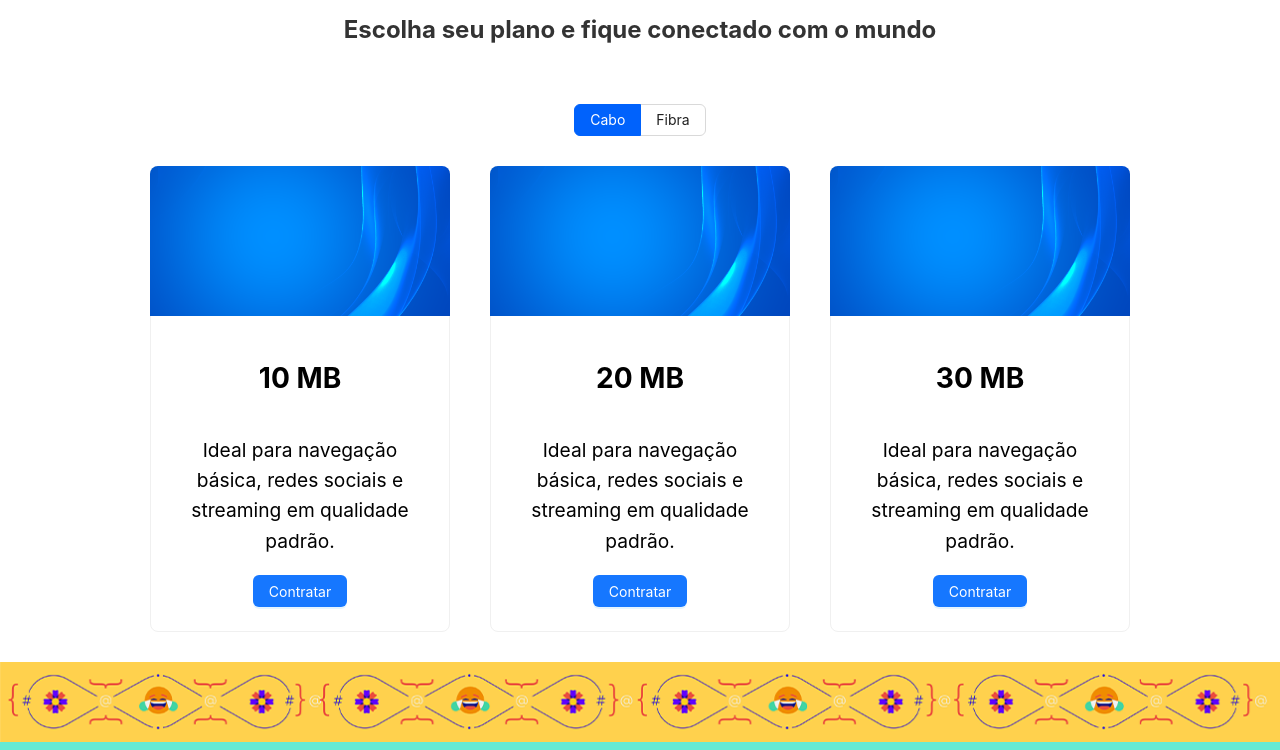
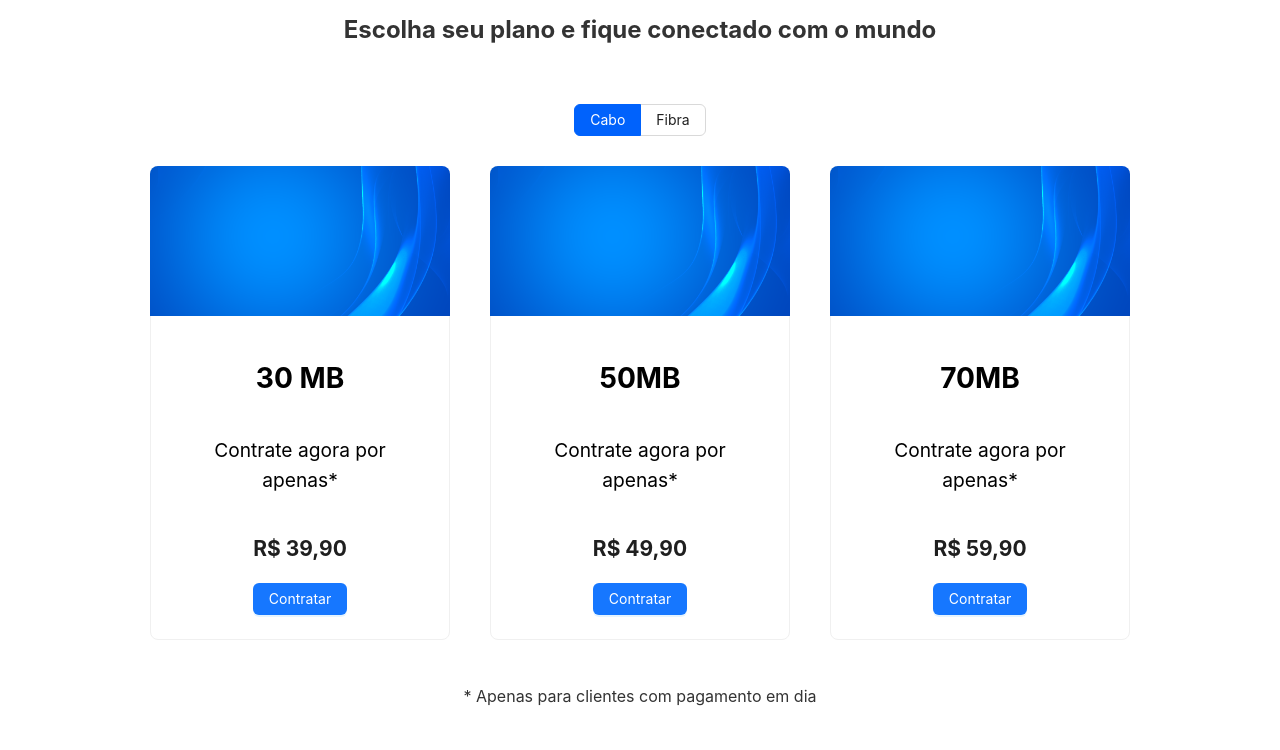
Before and after one commit to OverlinkSolutions/s2net.landingpage, a React (Create React App) app: page / in a window 1280 px wide. Shown: the part 980-1730 px from the top of the page. Built offline with nearby package versions, Linux system fonts and the light colour scheme; a web font is replaced by a local one.

Commit message:
feat: finish first customer approval

```diff
--- a/src/components/Footer/index.tsx
+++ b/src/components/Footer/index.tsx
@@ -21,15 +21,27 @@ export default function Footer() {
           <h2>Contato</h2>
           <div id={footer.contact}>
             <MdLocationOn className={footer.icon}/>
-            <p style={{ textAlign: "center" }} onClick={() => window.open("https://maps.app.goo.gl/wPWppHW3U5bXXVUa8","_blank")}>
-              Rua Elisio Araujo, 43A
+            <p style={{ textAlign: "center" }} onClick={() => window.open("https://maps.app.goo.gl/uBpwm2tZ3wPecBqJ7","_blank")}>
+              Rua Elisio Araujo, 37
               <br />
-              São Cristovão - Itabaiana/SE
+              Bairro São Cristovão
+              <br />
+              Itabaiana/SE
+            </p>
+          </div>
+          <div id={footer.contact}>
+            <MdLocationOn className={footer.icon}/>
+            <p style={{ textAlign: "center" }} onClick={() => window.open("https://maps.app.goo.gl/A65QqU6evaVxhBA86","_blank")}>
+              Rua Elisio Araujo, 37
+              <br />
+              Centro
+              <br />
+              Nossa Senhora das Dores/SE
             </p>
           </div>
           <div id={footer.contact}>
             <MdPhone className={footer.icon} />
-            <p onClick={() => window.open("tel:5579991310616")}>(79) 99131-0616</p>
+            <p onClick={() => window.open("tel:080000041816")}>(79) 0800-000-4181</p>
           </div>
           <div id={footer.contact}>
             <MdOutlineEmail className={footer.icon}/>
@@ -38,9 +50,13 @@ export default function Footer() {
         </aside>
         <aside id={footer.logo_container} className="container column">
           <h2>REDES SOCIAIS</h2>
-          <div id={footer.icon_container} className="container row">
-            <BsFacebook color="white" className={footer.icon_social_media} />
-            <BsInstagram color="white" className={footer.icon_social_media} />
+          <div id={footer.contact}>
+            <BsFacebook className={footer.icon}/>
+            <p onClick={() => window.open("https://facebook.com/S2netOnline")}>/S2netOnline</p>
+          </div>
+          <div id={footer.contact}>
+            <BsInstagram className={footer.icon}/>
+            <p onClick={() => window.open("https://www.instagram.com/s2netonline")}>@s2netonline</p>
           </div>
         </aside>
       </footer>
--- a/src/components/NewCard/index.tsx
+++ b/src/components/NewCard/index.tsx
@@ -9,6 +9,7 @@ type NewCardProps = {
   content: React.ReactNode;
   image?: string;
   link?: string;
+  price?: number;
   btnName?: string;
   btnBlock?: boolean;
 } | {
@@ -16,6 +17,7 @@ type NewCardProps = {
   description: string;
   image?: string;
   link?: string;
+  price?: number;
   btnName?: string;
   btnBlock?: boolean;
 }
@@ -57,6 +59,9 @@ export default function NewCard(props: NewCardProps) {
       <div id={newCardStyles.content}>
         {content}
       </div>
+      <div id={newCardStyles.price}>
+        {props.price && <h2>{Intl.NumberFormat("pt-br",{style: "currency", currency:"BRL"}).format(props.price)}</h2>}
+      </div>
       <div id={newCardStyles.btn}>
       {props.btnName && props.link && (
           <Button
--- a/src/components/NewCard/newCard.module.sass
+++ b/src/components/NewCard/newCard.module.sass
@@ -11,6 +11,12 @@
   max-height: 150px
   object-fit: cover
 
+#price
+  display: flex
+  flex-flow: column nowrap
+  justify-content: center
+  align-items: center
+
 #content
   display: flex
   flex-flow: column nowrap
--- a/src/components/StoreMap/index.tsx
+++ b/src/components/StoreMap/index.tsx
@@ -1,28 +1,51 @@
 import { useMediaQuery } from "react-responsive";
 import storemap from "./storemap.module.sass";
+import { Radio } from "antd";
+import React from "react";
 
 export default function StoreMap() {
   const isTablet = useMediaQuery({ query: "(max-width: 1000px)" });
   const isMobile = useMediaQuery({ query: "(max-width: 568px)" });
+  const [city, setCity] = React.useState("itabaiana");
   return (
     <section id={storemap.container} className="container row">
       <div id={storemap.locations} className="container column">
         <h2>Faça nos uma visita!</h2>
-          <p>Venha conhecer nossa casa,{isTablet &&<br/>}
-          estamos sempre prontos para atendê-lo.</p>
-          <p>Nosso horário é de segunda a sexta, das 8h às 18h,{isTablet &&<br/>}
-          e aos sábados, das 8h às 12h.</p>
-          <p>Nosso atendimento técnico está disponível {isTablet &&<br/>}
+        <p>
+          Venha conhecer nossa casa,{isTablet && <br />}
+          estamos sempre prontos para atendê-lo.
+        </p>
+        <p>
+          Nosso horário é de segunda a sexta, das 8h às 18h,{isTablet && <br />}
+          e aos sábados, das 8h às 12h.
+        </p>
+        <p>
+          Nosso atendimento técnico está disponível {isTablet && <br />}
           <strong>24h por dia, 7 dias por semana</strong>,
-          <br/>para mais agilidade e comodidade para você!</p>
+          <br />
+          para mais agilidade e comodidade para você!
+        </p>
       </div>
-      <div>
-
+      <div id={storemap.iframe}>
+        <div className={storemap.buttons}>
+          <Radio.Group
+            buttonStyle="solid"
+            value={city}
+            onChange={(e) => setCity(e.target.value)}
+          >
+            <Radio.Button value="itabaiana">Itabaiana</Radio.Button>
+            <Radio.Button value="dores">Nossa Senhora das Dores</Radio.Button>
+          </Radio.Group>
+        </div>
         <iframe
-        src="https://www.google.com/maps/embed?pb=!1m18!1m12!1m3!1d3920.662745760045!2d-37.420385200000005!3d-10.683264299999998!2m3!1f0!2f0!3f0!3m2!1i1024!2i768!4f13.1!3m3!1m2!1s0x70ffa7ed37e9f63%3A0x325eb8c1ab12825f!2zUi4gRWzDrXNpbyBBcmHDumpvLCA0M2EgLSBTw6NvIENyaXN0w7N2w6NvLCBJdGFiYWlhbmEgLSBTRSwgNDk1MDAtMzI5!5e0!3m2!1spt-BR!2sbr!4v1724503111661!5m2!1spt-BR!2sbr"
+          src={
+            city == "itabaiana"
+              ? "https://www.google.com/maps/embed?pb=!1m18!1m12!1m3!1d3920.6621753179566!2d-37.42292889003094!3d-10.683308489415891!2m3!1f0!2f0!3f0!3m2!1i1024!2i768!4f13.1!3m3!1m2!1s0x70ffa7ed3b66fa5%3A0x3c344fad2939219f!2zUi4gRWzDrXNpbyBBcmHDumpvLCAzNyAtIFPDo28gQ3Jpc3TDs3bDo28sIEl0YWJhaWFuYSAtIFNFLCA0OTUwMC0zMjk!5e0!3m2!1spt-BR!2sbr!4v1728343034061!5m2!1spt-BR!2sbr"
+              : "https://www.google.com/maps/embed?pb=!1m18!1m12!1m3!1d2774.0862779113713!2d-37.19616499618812!3d-10.488811127924585!2m3!1f0!2f0!3f0!3m2!1i1024!2i768!4f13.1!3m3!1m2!1s0x70566a0ef2dd1bd%3A0x6b0b59baf479f8cd!2sPra%C3%A7a%20Joel%20Nascimento%2C%20140%20-%20Centro%2C%20Nossa%20Sra.%20das%20Dores%20-%20SE%2C%2049600-000!5e0!3m2!1spt-BR!2sbr!4v1728343693212!5m2!1spt-BR!2sbr"
+          }
           width={isMobile ? "400" : "800"}
           height={isMobile ? "600" : isTablet ? "400" : "550"}
-        style={{border:0}}
+          style={{ border: 0 }}
           allowFullScreen={false}
           loading="lazy"
           referrerPolicy="no-referrer-when-downgrade"
--- a/src/components/StoreMap/storemap.module.sass
+++ b/src/components/StoreMap/storemap.module.sass
@@ -9,6 +9,17 @@
     text-align: center
     font-size: 1.12rem
     width: 330px
+
+#iframe
+    display: flex
+    flex-flow: column nowrap
+    justify-content: center
+    align-items: center
+    .buttons
+        display: flex
+        justify-content: center
+        width: 35%
+        margin: 30px
 
 @media only screen and (max-width: 1000px)
     #container
--- a/src/sections/AboutUs/about_us.module.sass
+++ b/src/sections/AboutUs/about_us.module.sass
@@ -1,5 +1,6 @@
 #container_features
   padding: 80px 5%
+  width: 90%
 
 #container
     gap: 50px
--- a/src/sections/Brazmovel/brazmovel.module.sass
+++ b/src/sections/Brazmovel/brazmovel.module.sass
@@ -3,7 +3,7 @@
   flex-direction: column
   align-items: center
   justify-content: space-between
-  width: 100vw
+  width: 100%
 
 #content
   display: flex
--- a/src/sections/ChoosePlan/index.tsx
+++ b/src/sections/ChoosePlan/index.tsx
@@ -22,7 +22,6 @@ export default function Plans() {
             colorPrimary: type === "cable" ? colors.primary : colors.secondary,
           },
         }}
-
       >
         <Radio.Group
           buttonStyle="solid"
@@ -34,47 +33,61 @@ export default function Plans() {
         </Radio.Group>
       </ConfigProvider>
       {type === "cable" ? (
+        <div>
           <div id={plans.cards} className="container row">
             <NewCard
-            title="10 MB"
+              title="30 MB"
               image={banner1}
-            description="Ideal para navegação básica, redes sociais e streaming em qualidade padrão."
-            link="https://www.google.com"
+              description="Contrate agora por apenas*"
+              price={39.9}
+              link="https://wa.me/557908000004181?text=Olá, Vim pelo site da S2Net e gostaria de contratar o plano de 30MB"
               btnName="Contratar"
             />
             <NewCard
-            title="20 MB"
+              title="50MB"
               image={banner1}
-            description="Ideal para navegação básica, redes sociais e streaming em qualidade padrão."
-            link="https://www.google.com"
+              description="Contrate agora por apenas*"
+              price={49.9}
+              link="https://wa.me/557908000004181?text=Olá, Vim pelo site da S2Net e gostaria de contratar o plano de 50MB"
               btnName="Contratar"
             />
             <NewCard
-            title="30 MB"
+              title="70MB"
               image={banner1}
-            description="Ideal para navegação básica, redes sociais e streaming em qualidade padrão."
-            link="https://www.google.com"
+              description="Contrate agora por apenas*"
+              price={59.9}
+              link="https://wa.me/557908000004181?text=Olá, Vim pelo site da S2Net e gostaria de contratar o plano de 70MB"
               btnName="Contratar"
             />
+          </div>
+          <div id={plans.cards} className="container row">
+            <p>* Apenas para clientes com pagamento em dia</p>
+          </div>
         </div>
       ) : (
         <div id={plans.cards} className="container row">
           <NewCard
-            title="100 MB"
+            title="100MB"
             image={banner2}
-            description="Quero me conectar com o mundo!"
+            description="Contrate agora por apenas"
+            price={69.9}
+            link="https://wa.me/557908000004181?text=Olá, Vim pelo site da S2Net e gostaria de contratar o plano de 100MB"
             btnName="Contratar"
           />
           <NewCard
             title="200MB"
             image={banner2}
-            description="Você conectado a todo momento!"
+            description="Contrate agora por apenas"
+            price={79.9}
+            link="https://wa.me/557908000004181?text=Olá, Vim pelo site da S2Net e gostaria de contratar o plano de 200MB"
             btnName="Contratar"
           />
           <NewCard
             title="300MB"
             image={banner2}
-            description="Para sua família ou seu negócio!"
+            description="Contrate agora por apenas"
+            price={89.9}
+            link="https://wa.me/557908000004181?text=Olá, Vim pelo site da S2Net e gostaria de contratar o plano de 300MB"
             btnName="Contratar"
           />
         </div>
```
Lines whose indentation alone changed are shown as unchanged.
